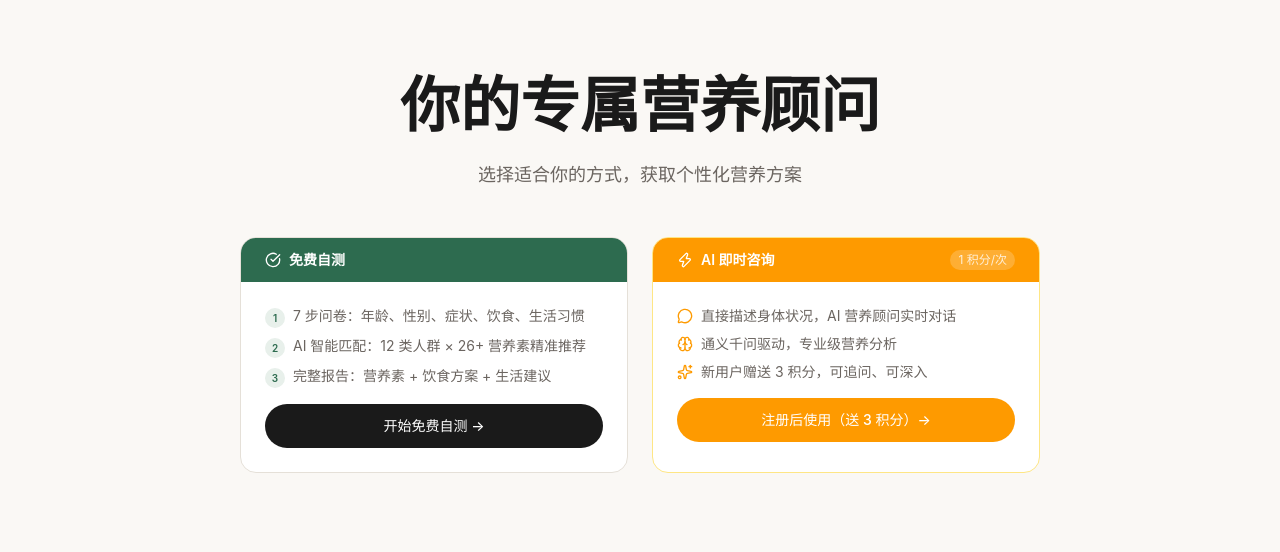
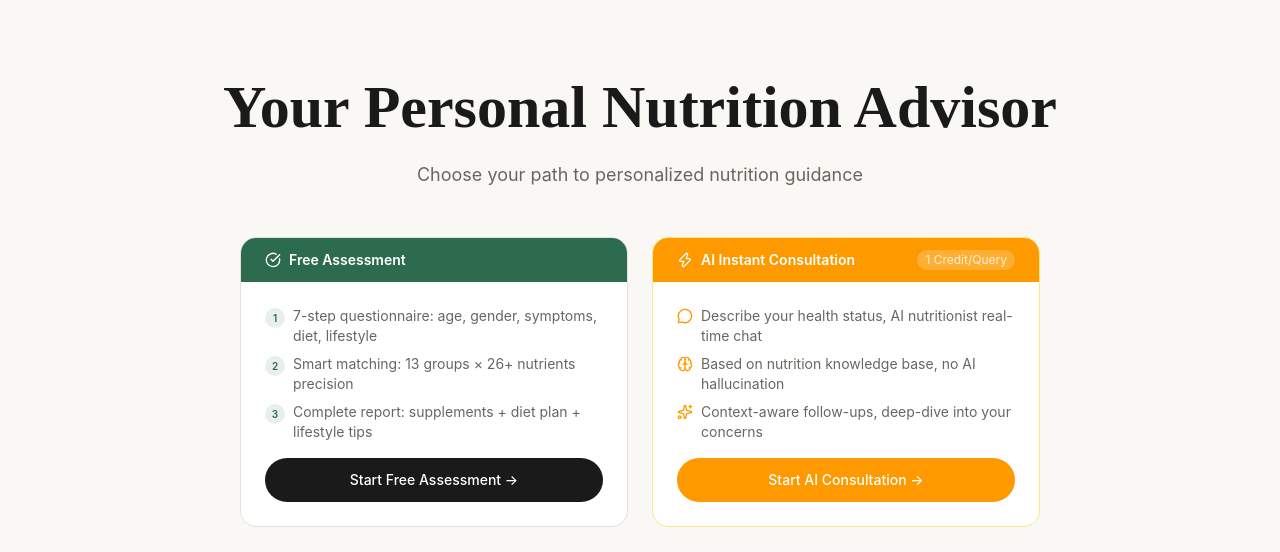
Before and after one commit to zying1987-sketch/nutriguide, a React (Vite) app in the folder frontend/: page /#/ in a window 1280 px wide. Shown: the part 130-682 px from the top of the page. Built offline with nearby package versions, Linux system fonts and the light colour scheme; no server answers.

Commit message:
i18n: 首页双入口卡片支持中英文切换

```diff
--- a/frontend/src/i18n/locales/en/translation.json
+++ b/frontend/src/i18n/locales/en/translation.json
@@ -72,10 +72,23 @@
     },
     "cta": {
       "title": "Ready to Discover What\nYour Body Truly Needs?",
-      "subtitle": "Complete the 6-step assessment in about 5–8 minutes. All your data is stored only in your local browser.",
+      "subtitle": "Complete the 7-step assessment in about 5–8 minutes. Based on nutrition science knowledge base.",
       "button": "Start Assessment Now",
-      "note": "Completely free · No registration required · Local storage"
+      "note": "Free · New users get 3 credits"
     },
+    "dualTitle": "Your Personal Nutrition Advisor",
+    "dualSubtitle": "Choose your path to personalized nutrition guidance",
+    "freeTest": "Free Assessment",
+    "freeTestStep1": "7-step questionnaire: age, gender, symptoms, diet, lifestyle",
+    "freeTestStep2": "Smart matching: 13 groups × 26+ nutrients precision",
+    "freeTestStep3": "Complete report: supplements + diet plan + lifestyle tips",
+    "freeTestCTA": "Start Free Assessment →",
+    "aiChat": "AI Instant Consultation",
+    "aiChatDesc": "Describe your health status, AI nutritionist real-time chat",
+    "aiChatDesc2": "Based on nutrition knowledge base, no AI hallucination",
+    "aiChatDesc3": "Context-aware follow-ups, deep-dive into your concerns",
+    "aiChatCTA": "Start AI Consultation →",
+    "perCredit": "1 Credit/Query",
     "footer": {
       "disclaimer": "This tool is for reference only and does not replace professional medical advice. Please consult a doctor for health concerns."
     }
--- a/frontend/src/i18n/locales/zh/translation.json
+++ b/frontend/src/i18n/locales/zh/translation.json
@@ -76,6 +76,19 @@
       "button": "立即开始自测",
       "note": "免费自测 · 新用户送 3 积分"
     },
+    "dualTitle": "你的专属营养顾问",
+    "dualSubtitle": "选择适合你的方式，获取个性化营养方案",
+    "freeTest": "免费自测",
+    "freeTestStep1": "7 步问卷：年龄、性别、症状、饮食、生活习惯",
+    "freeTestStep2": "智能匹配：13 类人群 × 26+ 营养素精准推荐",
+    "freeTestStep3": "完整报告：营养素 + 饮食方案 + 生活建议",
+    "freeTestCTA": "开始免费自测 →",
+    "aiChat": "AI 即时咨询",
+    "aiChatDesc": "直接描述身体状况，AI 营养顾问实时对话",
+    "aiChatDesc2": "基于营养知识库，避免 AI 幻觉",
+    "aiChatDesc3": "上下文连续追问，深度解答疑虑",
+    "aiChatCTA": "开始 AI 咨询 →",
+    "perCredit": "1 积分/次",
     "footer": {
       "disclaimer": "本工具仅供参考，不替代专业医疗建议。如有健康问题请咨询医生。"
     }
--- a/frontend/src/pages/HomePage.tsx
+++ b/frontend/src/pages/HomePage.tsx
@@ -134,9 +134,9 @@ export default function HomePage() {
           {/* Headline */}
           <div className="text-center mb-12">
             <h1 className="font-serif text-4xl md:text-5xl lg:text-6xl font-semibold text-[#1A1A1A] leading-tight">
-              你的专属营养顾问
+              {t('home.dualTitle')}
             </h1>
-            <p className="mt-4 text-[#6B6560] text-lg">选择适合你的方式，获取个性化营养方案</p>
+            <p className="mt-4 text-[#6B6560] text-lg">{t('home.dualSubtitle')}</p>
           </div>
 
           {/* Two Cards */}
@@ -145,7 +145,7 @@ export default function HomePage() {
             <div className="relative rounded-2xl border border-[#E5E0D8] bg-white overflow-hidden group hover:shadow-lg hover:shadow-[#2D6B4F]/5 transition-all">
               <div className="bg-[#2D6B4F] px-6 py-3 flex items-center gap-2">
                 <CheckCircle size={16} className="text-white" />
-                <span className="text-white font-semibold text-sm">免费自测</span>
+                <span className="text-white font-semibold text-sm">{t('home.freeTest')}</span>
               </div>
               <div className="p-6 space-y-4">
                 <div className="space-y-2">
@@ -153,26 +153,26 @@ export default function HomePage() {
                     <div className="w-5 h-5 rounded-full bg-[#E8F0EB] flex items-center justify-center shrink-0 mt-0.5">
                       <span className="text-[10px] text-[#2D6B4F] font-semibold">1</span>
                     </div>
-                    <p className="text-sm text-[#6B6560]">7 步问卷：年龄、性别、症状、饮食、生活习惯</p>
+                    <p className="text-sm text-[#6B6560]">{t('home.freeTestStep1')}</p>
                   </div>
                   <div className="flex items-start gap-2">
                     <div className="w-5 h-5 rounded-full bg-[#E8F0EB] flex items-center justify-center shrink-0 mt-0.5">
                       <span className="text-[10px] text-[#2D6B4F] font-semibold">2</span>
                     </div>
-                    <p className="text-sm text-[#6B6560]">AI 智能匹配：12 类人群 × 26+ 营养素精准推荐</p>
+                    <p className="text-sm text-[#6B6560]">{t('home.freeTestStep2')}</p>
                   </div>
                   <div className="flex items-start gap-2">
                     <div className="w-5 h-5 rounded-full bg-[#E8F0EB] flex items-center justify-center shrink-0 mt-0.5">
                       <span className="text-[10px] text-[#2D6B4F] font-semibold">3</span>
                     </div>
-                    <p className="text-sm text-[#6B6560]">完整报告：营养素 + 饮食方案 + 生活建议</p>
+                    <p className="text-sm text-[#6B6560]">{t('home.freeTestStep3')}</p>
                   </div>
                 </div>
                 <a
                   href="#/assessment"
                   className="block text-center px-6 py-3 bg-[#1A1A1A] text-white rounded-full text-sm font-medium hover:bg-[#333] transition-all no-underline"
                 >
-                  开始免费自测 →
+                  {t('home.freeTestCTA')}
                 </a>
               </div>
             </div>
@@ -182,23 +182,23 @@ export default function HomePage() {
               <div className="bg-amber-500 px-6 py-3 flex items-center justify-between">
                 <div className="flex items-center gap-2">
                   <Zap size={16} className="text-white" />
-                  <span className="text-white font-semibold text-sm">AI 即时咨询</span>
+                  <span className="text-white font-semibold text-sm">{t('home.aiChat')}</span>
                 </div>
-                <span className="text-white/80 text-xs bg-white/20 px-2 py-0.5 rounded-full">1 积分/次</span>
+                <span className="text-white/80 text-xs bg-white/20 px-2 py-0.5 rounded-full">{t('home.perCredit')}</span>
               </div>
               <div className="p-6 space-y-4">
                 <div className="space-y-2">
                   <div className="flex items-start gap-2">
                     <MessageCircle size={16} className="text-amber-500 shrink-0 mt-0.5" />
-                    <p className="text-sm text-[#6B6560]">直接描述身体状况，AI 营养顾问实时对话</p>
+                    <p className="text-sm text-[#6B6560]">{t('home.aiChatDesc')}</p>
                   </div>
                   <div className="flex items-start gap-2">
                     <Brain size={16} className="text-amber-500 shrink-0 mt-0.5" />
-                    <p className="text-sm text-[#6B6560]">通义千问驱动，专业级营养分析</p>
+                    <p className="text-sm text-[#6B6560]">{t('home.aiChatDesc2')}</p>
                   </div>
                   <div className="flex items-start gap-2">
                     <Sparkles size={16} className="text-amber-500 shrink-0 mt-0.5" />
-                    <p className="text-sm text-[#6B6560]">新用户赠送 3 积分，可追问、可深入</p>
+                    <p className="text-sm text-[#6B6560]">{t('home.aiChatDesc3')}</p>
                   </div>
                 </div>
                 {user ? (
@@ -206,14 +206,14 @@ export default function HomePage() {
                     href="#/chat"
                     className="block w-full text-center px-6 py-3 bg-amber-500 text-white rounded-full text-sm font-medium hover:bg-amber-600 transition-all no-underline"
                   >
-                    开始咨询（1 积分）→
+                    {t('home.aiChatCTA')}
                   </a>
                 ) : (
                   <a
                     href="#/register"
                     className="block text-center px-6 py-3 bg-amber-500 text-white rounded-full text-sm font-medium hover:bg-amber-600 transition-all no-underline"
                   >
-                    注册后使用（送 3 积分）→
+                    {t('home.aiChatCTA')}
                   </a>
                 )}
               </div>
```
